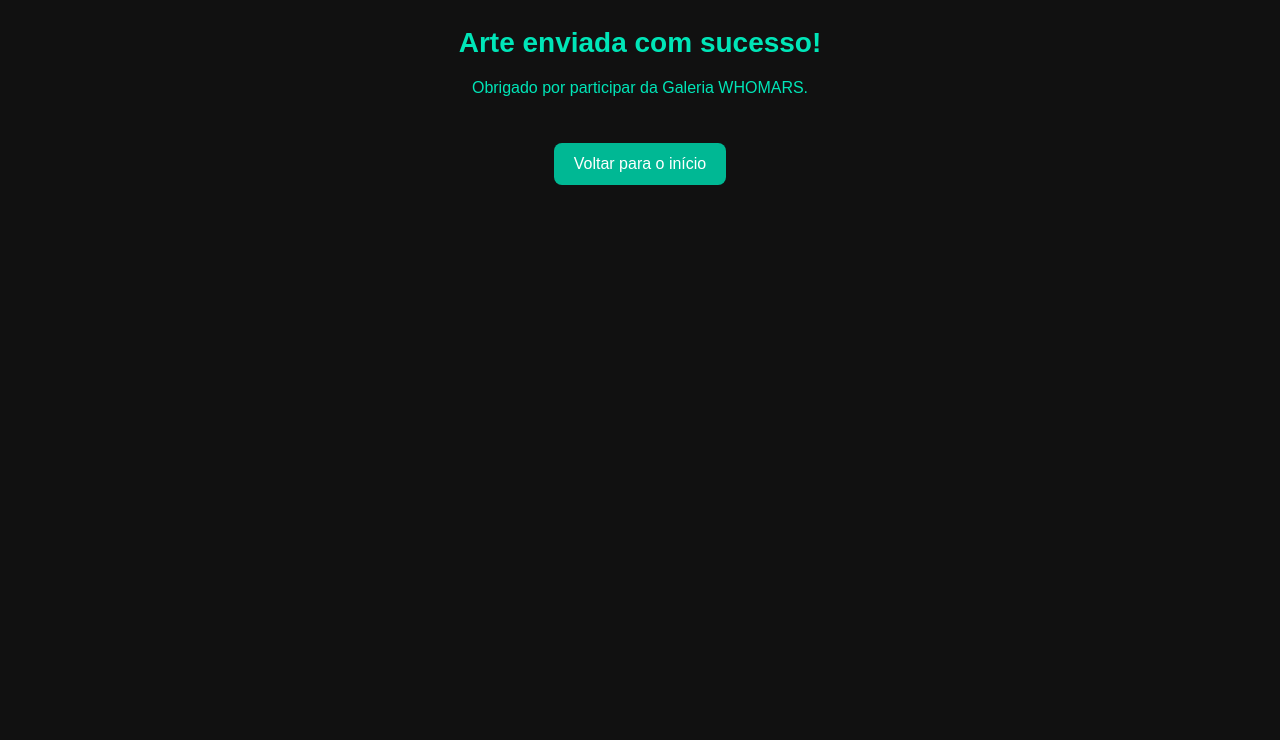
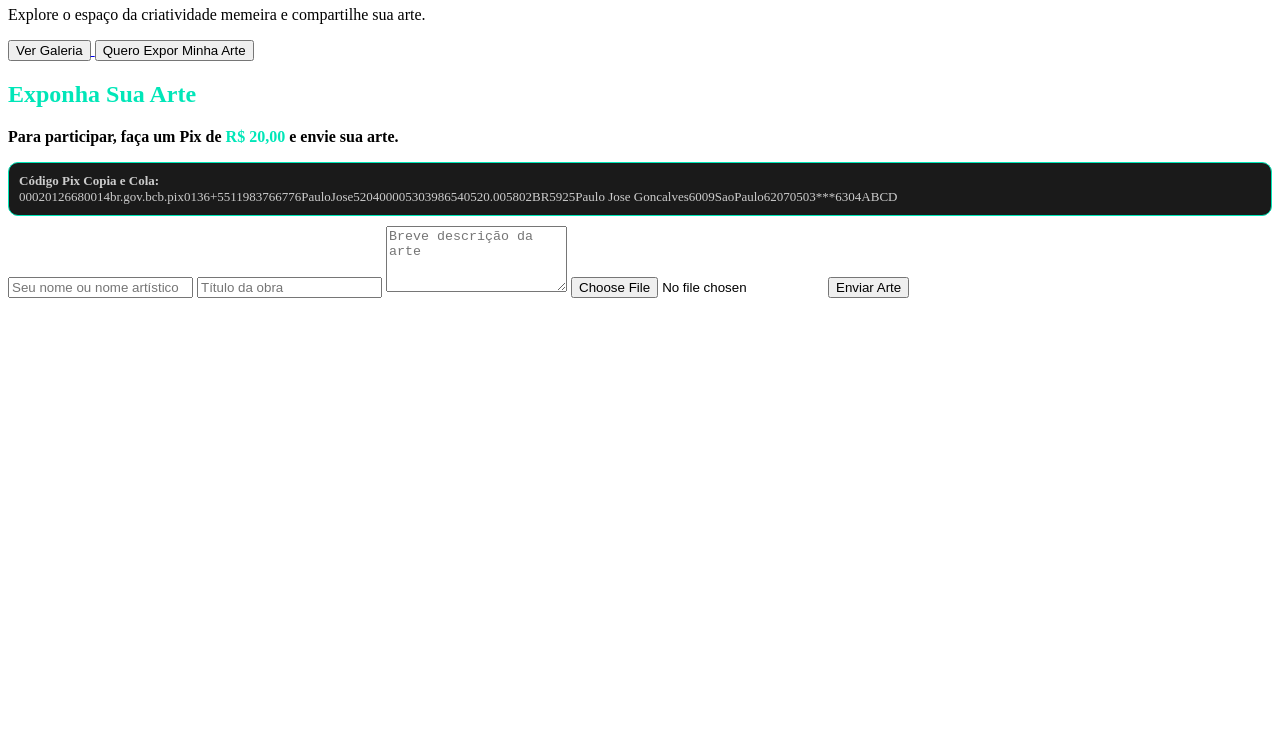
Before and after one commit to gpfk/gpfk.github.io, a plain HTML site: page index.html in a window 1280 px wide. Shown: the part 60-800 px from the top of the page. Drawn offline with Linux system fonts and the light colour scheme.

Commit message:
Update index.html

```diff
--- a/index.html
+++ b/index.html
@@ -1,35 +1,29 @@
- <!DOCTYPE html>
-<html lang="pt-BR">
-<head>
-  <meta charset="UTF-8">
-  <title>Obrigado!</title>
-  <meta name="viewport" content="width=device-width, initial-scale=1.0">
-  <style>
-    body {
-      background-color: #111;
-      color: #00e6b8;
-      font-family: Arial, sans-serif;
-      text-align: center;
-      padding: 60px;
-    }
-    h1 {
-      font-size: 28px;
-      margin-bottom: 20px;
-    }
-    a {
-      display: inline-block;
-      background: #00b894;
-      color: #fff;
-      padding: 12px 20px;
-      border-radius: 8px;
-      text-decoration: none;
-      margin-top: 30px;
-    }
-  </style>
-</head>
-<body>
-  <h1>Arte enviada com sucesso!</h1>
-  <p>Obrigado por participar da Galeria WHOMARS.</p>
-  <a href="index.html">Voltar para o início</a>
-</body>
-</html>
+ <h1>Bem-vindo à missão WHOMARS</h1>
+<p>Explore o espaço da criatividade memeira e compartilhe sua arte.</p>
+
+<a href="galeria.html">
+  <button class="botao">Ver Galeria</button>
+</a>
+
+<a href="#formulario">
+  <button class="botao">Quero Expor Minha Arte</button>
+</a>
+
+<form id="formulario" action="https://formsubmit.co/paulojgoncalves2013@gmail.com" method="POST" enctype="multipart/form-data">
+  <h2 style="color:#00e6b8;">Exponha Sua Arte</h2>
+  <p><strong>Para participar, faça um Pix de <span style="color:#00e6b8;">R$ 20,00</span> e envie sua arte.</strong></p>
+
+  <div style="background-color:#1a1a1a; padding:10px; border:1px solid #00e6b8; border-radius:10px; font-size:13px; color:#ccc; word-break:break-word; margin:10px 0;">
+    <strong>Código Pix Copia e Cola:</strong><br>
+    00020126680014br.gov.bcb.pix0136+5511983766776PauloJose520400005303986540520.005802BR5925Paulo Jose Goncalves6009SaoPaulo62070503***6304ABCD
+  </div>
+
+  <input type="text" name="nome" placeholder="Seu nome ou nome artístico" required>
+  <input type="text" name="titulo" placeholder="Título da obra" required>
+  <textarea name="descricao" placeholder="Breve descrição da arte" rows="4" required></textarea>
+  <input type="file" name="imagem" accept="image/*" required>
+
+  <button type="submit">Enviar Arte</button>
+  <input type="hidden" name="_next" value="https://gpfk.github.io/obrigado.html">
+  <input type="hidden" name="_captcha" value="false">
+</form>
```
